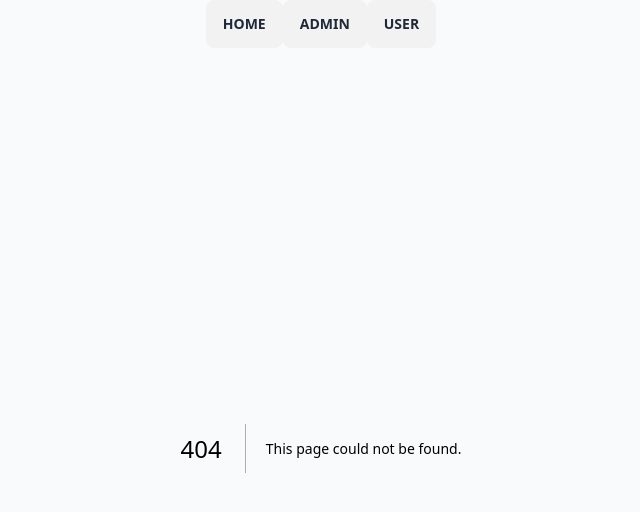
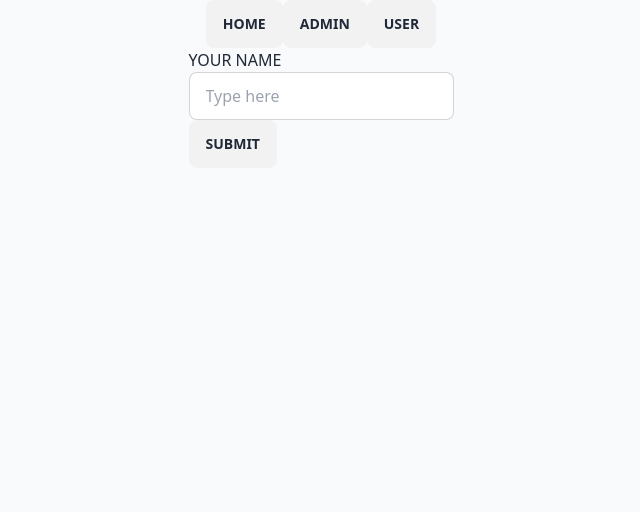
Before and after one commit to mini-forcas/festa-front, a Next.js app: page /user in a window 1280 px wide. Before the commit this address had no page. Shown: the top 512 px of the page, without its empty margins (319-959 px from the left). Built offline with nearby package versions, Linux system fonts and the light colour scheme; no server answers.

Commit message:
create user

```diff
--- a/app/festa/page.tsx
+++ b/app/festa/page.tsx
@@ -6,11 +6,19 @@ import { QuizChoiceType, QuizType } from "@/types/Quiz";
 type AnsType = {
   answer: string | number;
 };
+type User = {
+  id: string;
+  socket_id: string;
+  name: string;
+  created_at: string;
+};
+
 function page() {
   const [quiz, setQuiz] = useState<QuizType[]>([]);
   const [choices, setChoices] = useState<QuizChoiceType[]>([]);
   const [correctAnswer, setCorrectAnswer] = useState<string | number>();
   const [myAnswer, setMyAnswer] = useState<string>();
+  const [user, setUser] = useState<User[]>([]);
 
   socket.on("connection", () => console.log("connect"));
   socket.on("receiveAnswer", (ans: AnsType) => {
@@ -40,7 +48,24 @@ function page() {
     (async () => {
       setChoices(await fetchChoiceByQuiz());
     })();
+    (async () => {
+      const queryParams = new URLSearchParams(window.location.search);
+      const params = queryParams.get("userId");
+      if (params !== null) {
+        const data = await getUserById(params);
+        if (data != undefined) {
+          setUser(data);
+        }
+      }
+    })();
   }, []);
+  const getUserById = async (param: string) => {
+    let { data, error } = await supabase
+      .from("users")
+      .select("*")
+      .eq("socket_id", param);
+    return data as User[];
+  };
 
   return (
     <div>
@@ -61,6 +86,7 @@ function page() {
           );
         })}
       </div>
+      <h3>{user[0]?.name}</h3>
       <h3 className="text-white">自分の答え：</h3>
       <h3 className="text-white">{myAnswer}</h3>
       <h3 className="text-white">正解：</h3>
--- /dev/null
+++ b/app/user/page.tsx
@@ -0,0 +1,36 @@
+"use client";
+import { socket, supabase } from "@/constants/const";
+import { useState } from "react";
+import { useRouter } from "next/navigation";
+
+const page = () => {
+  const router = useRouter();
+  const [userId, setUserId] = useState("");
+  const [userName, setUserName] = useState("");
+  socket.on("tokenId", (tokenId) => setUserId(tokenId));
+  const submitUserData = async () => {
+    const { data, error } = await supabase
+      .from("users")
+      .insert([{ socket_id: userId, name: userName }])
+      .select();
+    router.push(`/festa?userId=${userId}`);
+  };
+  return (
+    <div>
+      <h5>YOUR NAME</h5>
+      <input
+        type="text"
+        placeholder="Type here"
+        className="input input-bordered w-full max-w-xs"
+        value={userName}
+        onChange={(e) => setUserName(e.target.value)}
+      />
+      <h3>{userName}</h3>
+      <button className="btn" onClick={() => submitUserData()}>
+        Submit
+      </button>
+    </div>
+  );
+};
+
+export default page;
```
